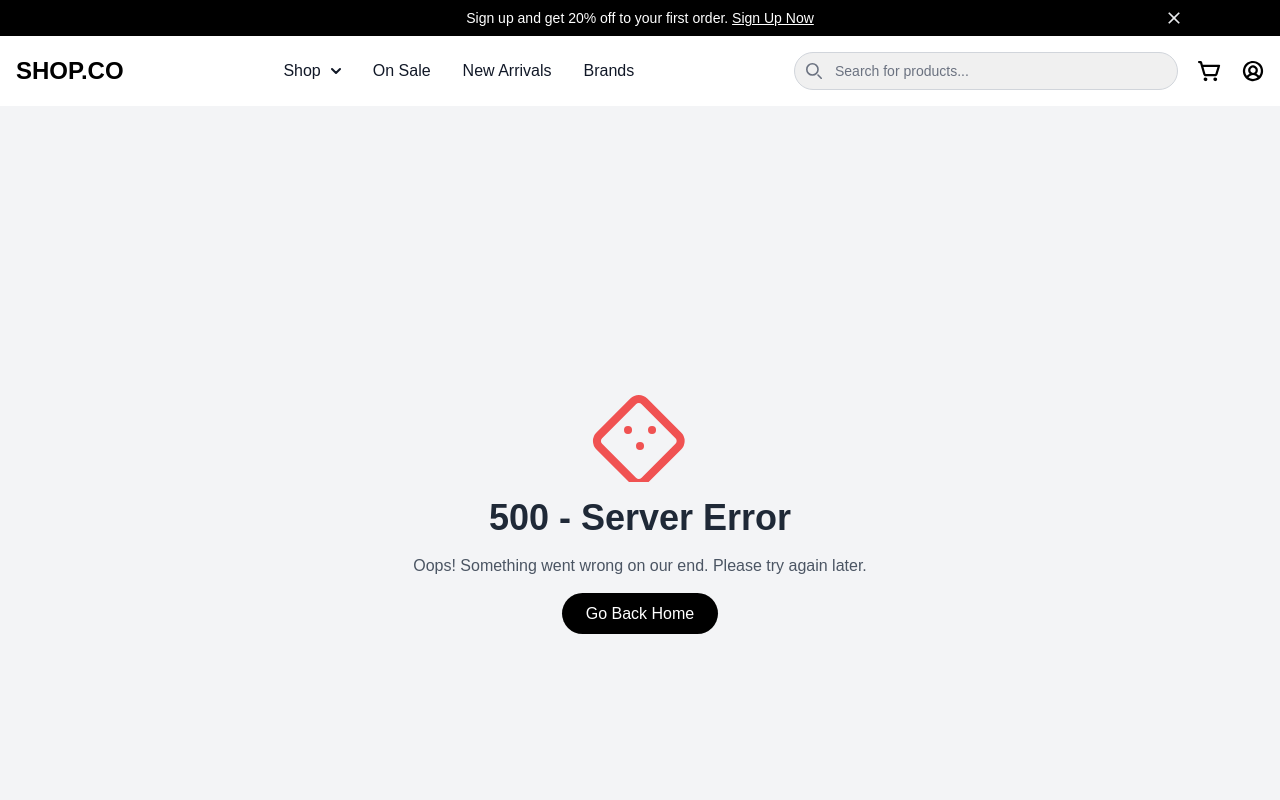
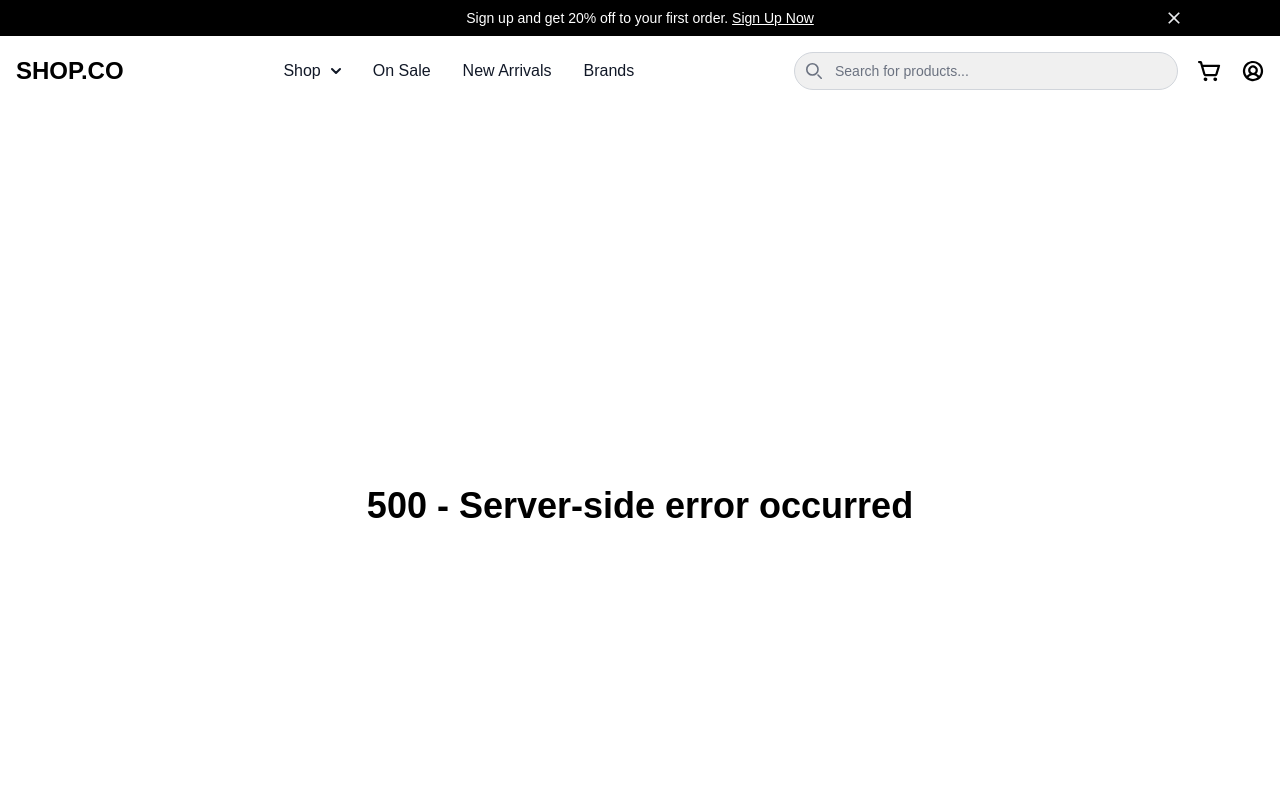
Before and after one commit to Ihs-p/Shop.Co_frontend, a Next.js app: page /500 in a window 1280 px wide. Shown: the top 800 px of the page. Built offline with nearby package versions, Linux system fonts and the light colour scheme.

Commit message:
fixed stuff

```diff
--- a/package.json
+++ b/package.json
@@ -4,6 +4,7 @@
   "private": true,
   "scripts": {
     "dev": "next dev",
+    "build": "next build",
     "start": "next start",
     "lint": "next lint"
   },
--- a/src/app/500/page.tsx
+++ b/src/app/500/page.tsx
@@ -1,48 +1,7 @@
-import Link from "next/link";
-
 export default function Custom500() {
-  return (
-    <div className="min-h-screen flex flex-col justify-center items-center bg-gray-100">
-      {/* Error Icon */}
-      <div className="mb-4">
-        <svg
-          xmlns="http://www.w3.org/2000/svg"
-          className="h-24 w-24 text-red-500"
-          fill="none"
-          viewBox="0 0 24 24"
-          stroke="currentColor"
-          strokeWidth={2}
-        >
-          <path
-            strokeLinecap="round"
-            strokeLinejoin="round"
-            d="M10.29 3.86L1.82 12.34c-.78.78-.78 2.04 0 2.82l8.47 8.47c.78.78 2.04.78 2.82 0l8.47-8.47c.78-.78.78-2.04 0-2.82L13.11 3.86c-.78-.78-2.04-.78-2.82 0z"
-          />
-          <path
-            strokeLinecap="round"
-            strokeLinejoin="round"
-            d="M15 11h.01M9 11h.01M12 15h.01"
-          />
-        </svg>
+    return (
+      <div className="min-h-screen flex items-center justify-center">
+        <h1 className="text-4xl font-bold">500 - Server-side error occurred</h1>
       </div>
-
-      {/* Title */}
-      <h1 className="text-4xl font-bold text-gray-800">500 - Server Error</h1>
-
-      {/* Description */}
-      <p className="text-gray-600 mt-4">
-        Oops! Something went wrong on our end. Please try again later.
-      </p>
-
-      {/* Back to Home Button */}
-      <div className="mt-6">
-        <Link
-          href="/"
-          className="px-6 py-3 text-white bg-black rounded-full hover:bg-gray-800 transition"
-        >
-          Go Back Home
-        </Link>
-      </div>
-    </div>
-  );
-}
+    );
+  }
```
